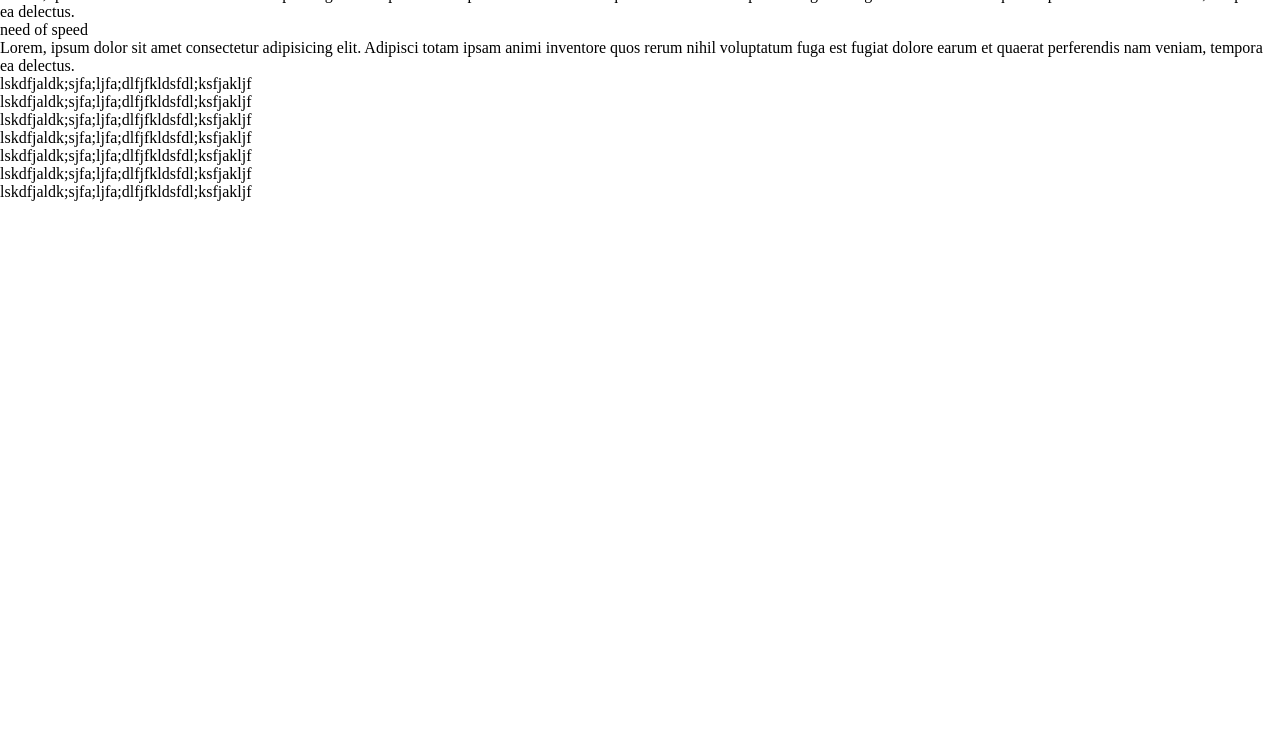
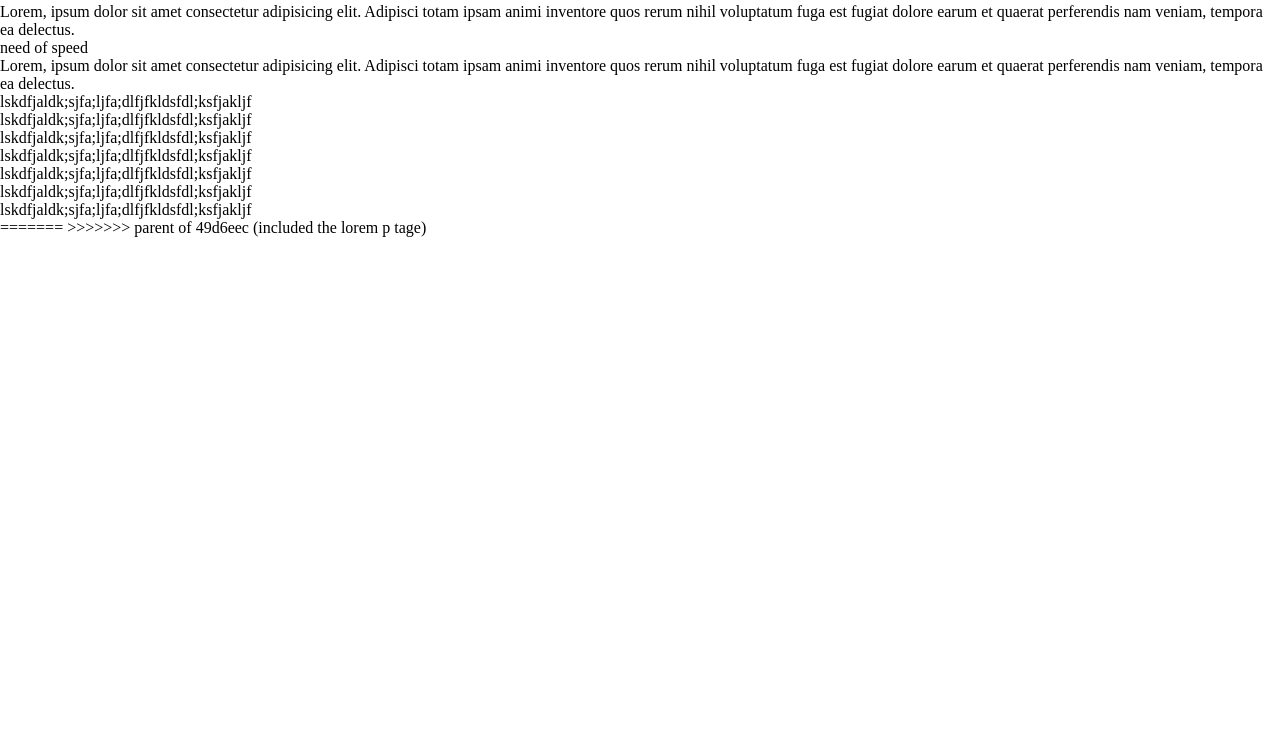
Before and after one commit to Amminn/testing, a plain HTML site: page index.html in a window 1280 px wide. Shown: the part 52-800 px from the top of the page. Drawn offline with Linux system fonts and the light colour scheme.

```diff
--- a/index.html
+++ b/index.html
@@ -9,6 +9,7 @@
 </head>
 <body>
   <h1>This websites is just for testing</h1>
+<<<<<<< HEAD
   <p>Lorem, ipsum dolor sit amet consectetur adipisicing elit. Adipisci totam ipsam animi inventore quos rerum nihil voluptatum fuga est fugiat dolore earum et quaerat perferendis nam veniam, tempora ea delectus.</p>
   <p>need of speed</p>
   <p>Lorem, ipsum dolor sit amet consectetur adipisicing elit. Adipisci totam ipsam animi inventore quos rerum nihil voluptatum fuga est fugiat dolore earum et quaerat perferendis nam veniam, tempora ea delectus.</p>
@@ -34,5 +35,8 @@
     lskdfjaldk;sjfa;ljfa;dlfjfkldsfdl;ksfjakljf
   </p>
 
+=======
+>>>>>>> parent of 49d6eec (included the lorem p tage)
+
 </body>
 </html>
```
